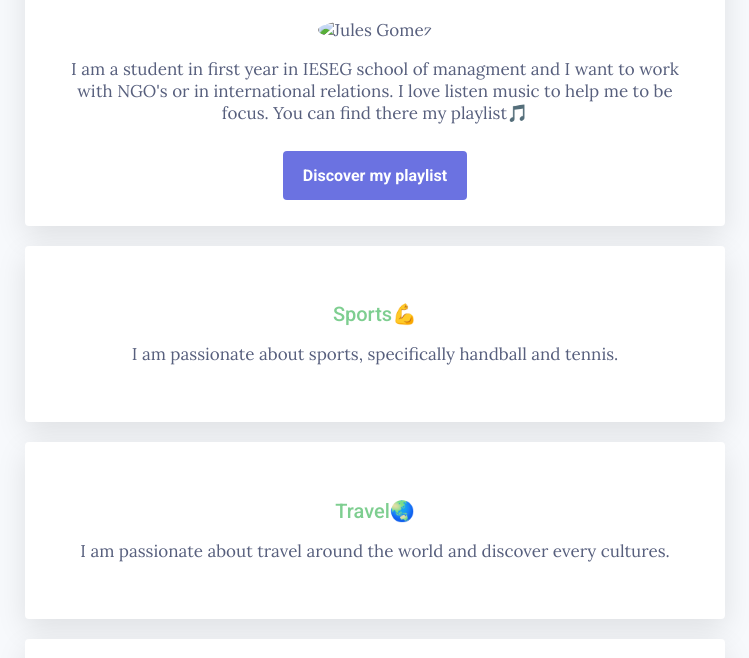
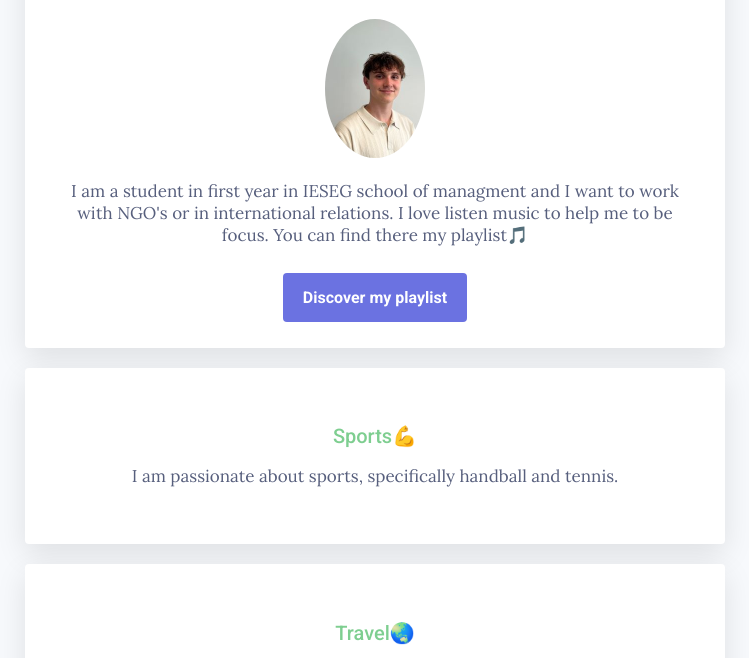
Before and after one commit to jules-gomez/my-profile, a plain HTML site: page index.html in a window 1280 px wide. Shown: the part 142-800 px from the top of the page, without its empty margins (265-1014 px from the left). Drawn offline with Linux system fonts and the light colour scheme.

Commit message:
Update index.html

```diff
--- a/index.html
+++ b/index.html
@@ -16,7 +16,7 @@
   <div class="container">
     <div class="card-white" id="introduction">
       <h1>Hello, I'm Jules🙋‍♂ </h1>
-      <img src="images/IMG_2737.jpg" class="img-circle" width="100px" alt="Jules Gomez">
+      <img src="images/profile-picture.png" class="img-circle" width="100px" alt="Jules Gomez">
       <p>
         I am a student in first year in IESEG school of managment and I want to work with NGO's or in international relations. I love listen music to help me to be focus. You can find there my playlist🎵
       </p>
```
